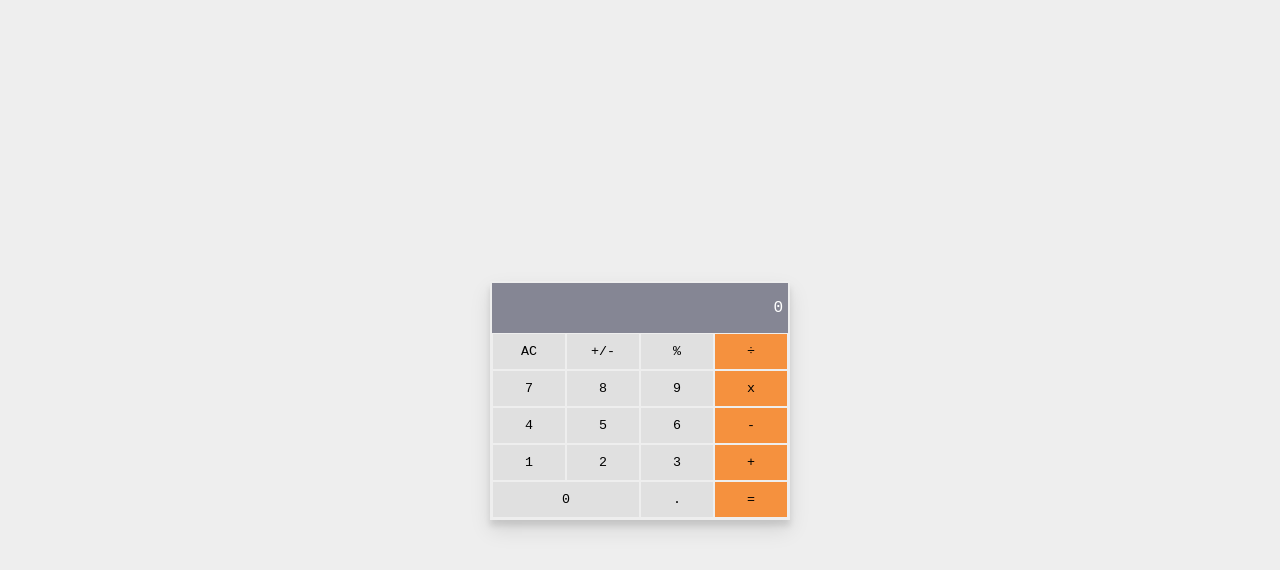
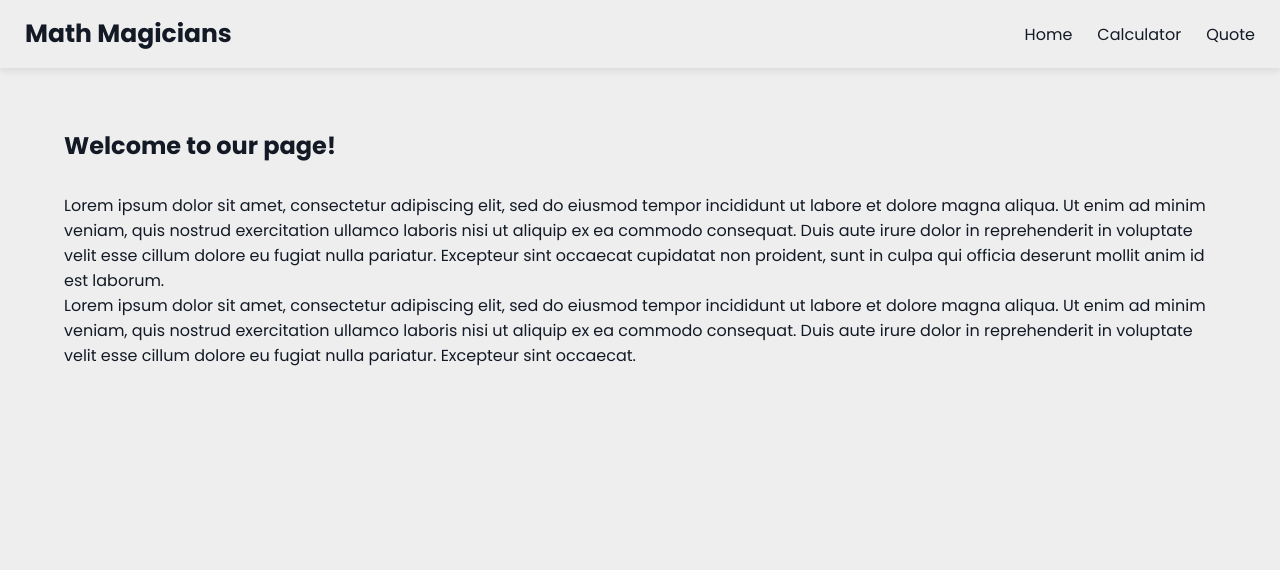
Before and after one commit to killy10o10/Math-Magicians, a React (Create React App) app: page / in a window 1280 px wide. Shown: the top 570 px of the page. Built offline with nearby package versions, Linux system fonts and the light colour scheme.

Commit message:
Build full website, add styling

```diff
--- a/package.json
+++ b/package.json
@@ -10,6 +10,7 @@
     "prop-types": "^15.8.1",
     "react": "^18.2.0",
     "react-dom": "^18.2.0",
+    "react-router-dom": "^6.3.0",
     "react-scripts": "5.0.1",
     "web-vitals": "^2.1.4"
   },
--- a/src/App.js
+++ b/src/App.js
@@ -1,12 +1,23 @@
 /* eslint-disable react/prefer-stateless-function */
 import React from 'react';
+import { Routes, Route } from 'react-router-dom';
+import Navbar from './components/Navbar';
 import Calculator from './components/calculator';
+import Home from './components/Home';
+import Quotes from './components/Quote';
 
 class App extends React.Component {
   render() {
     return (
       <div className="App">
-        <Calculator />
+        <Navbar />
+        <div className="main">
+          <Routes>
+            <Route path="calculator" element={<Calculator />} />
+            <Route path="/" element={<Home />} />
+            <Route path="quote" element={<Quotes />} />
+          </Routes>
+        </div>
       </div>
     );
   }
--- /dev/null
+++ b/src/components/Home.js
@@ -0,0 +1,30 @@
+import React from 'react';
+
+const Home = () => (
+  <section className="container flex-column">
+    <h2>Welcome to our page!</h2>
+    <p>
+      Lorem ipsum dolor sit amet, consectetur adipiscing elit,
+      sed do eiusmod tempor incididunt ut labore et dolore
+      magna aliqua. Ut enim ad minim veniam, quis nostrud
+      exercitation ullamco laboris nisi ut aliquip ex ea
+      commodo consequat. Duis aute irure dolor in reprehenderit
+      in voluptate velit esse cillum dolore eu fugiat nulla
+      pariatur. Excepteur sint occaecat cupidatat non proident,
+      sunt in culpa qui officia deserunt mollit anim id est
+      laborum.
+
+      <p>
+        Lorem ipsum dolor sit amet, consectetur adipiscing
+        elit, sed do eiusmod tempor incididunt ut labore et
+        dolore magna aliqua. Ut enim ad minim veniam, quis
+        nostrud exercitation ullamco laboris nisi ut aliquip
+        ex ea commodo consequat. Duis aute irure dolor in
+        reprehenderit in voluptate velit esse cillum dolore
+        eu fugiat nulla pariatur. Excepteur sint occaecat.
+      </p>
+    </p>
+  </section>
+);
+
+export default Home;
--- /dev/null
+++ b/src/components/Navbar.js
@@ -0,0 +1,17 @@
+import React from 'react';
+import { Link } from 'react-router-dom';
+
+const Navbar = () => (
+  <header className="header">
+    <nav id="logo">
+      <Link to="/">Math Magicians</Link>
+    </nav>
+    <nav className="nav-links">
+      <Link className="nav" to="/">Home</Link>
+      <Link className="nav" to="/calculator">Calculator</Link>
+      <Link className="nav" to="/quote">Quote</Link>
+    </nav>
+  </header>
+);
+
+export default Navbar;
--- /dev/null
+++ b/src/components/Quote.js
@@ -0,0 +1,12 @@
+import React from 'react';
+
+const Quotes = () => (
+  <section className="container">
+    <p>
+      Mathematics is not about numbers, equation, computations or algorithms:
+      it is about understanding.- Willium Paul Thurston.
+    </p>
+  </section>
+);
+
+export default Quotes;
--- a/src/components/calculator.js
+++ b/src/components/calculator.js
@@ -14,6 +14,8 @@
 
   const { total, next, operation } = solution;
   return (
+    <section className="calc-section">
+      <h1 className="intro">Lets do some Math</h1>
       <div className="calc">
         <input type="text" placeholder={0} className="calc-input" disabled value={(total === null ? '' : total) + (operation === null || operation === undefined ? '' : operation) + (next === null ? '' : next)} />
         <div className="btn-contain">
@@ -22,6 +24,7 @@
           ))}
         </div>
       </div>
+    </section>
   );
 };
 
--- a/src/index.css
+++ b/src/index.css
@@ -1,3 +1,5 @@
+@import url('https://fonts.googleapis.com/css2?family=Poppins:wght@300;400;600;700&display=swap');
+
 :root {
   --ash: #858694;
   --orange: #f5913e;
@@ -11,7 +13,12 @@
   padding: 0;
   margin: 0;
   box-sizing: border-box;
-  font-family: monospace;
+  font-family: 'Poppins', sans-serif;
+}
+
+a {
+  text-decoration: none;
+  color: inherit;
 }
 
 body {
@@ -19,12 +26,40 @@
   color: var(--dark);
 }
 
+.header {
+  display: flex;
+  justify-content: space-between;
+  padding: 15px 25px;
+  align-items: center;
+  box-shadow: 0 2.98256px 7.4564px rgba(0, 0, 0, 0.1);
+}
+
+#logo {
+  font-weight: 700;
+  font-size: 25px;
+}
+
+.nav-links {
+  display: flex;
+  align-items: center;
+  gap: 25px;
+}
+
 .App {
   width: 100%;
   height: 100vh;
+}
+
+.calc-section {
+  padding: 30px;
   display: flex;
   align-items: center;
   justify-content: center;
+  gap: 100px;
+}
+
+.intro {
+  font-size: 45px;
 }
 
 button,
@@ -35,9 +70,10 @@
 }
 
 .calc {
+  margin-top: 100px;
   display: flex;
   flex-direction: column;
-  max-width: 300px;
+  max-width: 360px;
   width: 100%;
   height: auto;
   padding: 2px;
@@ -90,3 +126,14 @@
 .btn-div:nth-child(17) {
   grid-column: 1/3;
 }
+
+.container {
+  display: flex;
+  row-gap: 30px;
+  width: 90%;
+  margin: 60px auto 0;
+}
+
+.flex-column {
+  flex-direction: column;
+}
--- a/src/index.js
+++ b/src/index.js
@@ -1,11 +1,14 @@
 import React from 'react';
 import ReactDOM from 'react-dom/client';
+import { BrowserRouter as Router } from 'react-router-dom';
 import './index.css';
 import App from './App';
 
 const root = ReactDOM.createRoot(document.getElementById('root'));
 root.render(
   <React.StrictMode>
-    <App />
+    <Router>
+      <App />
+    </Router>
   </React.StrictMode>,
 );
```
Also changed, not shown: 1 other file (tests, documents, lock files or other folders). Lines whose indentation alone changed are shown as unchanged.
